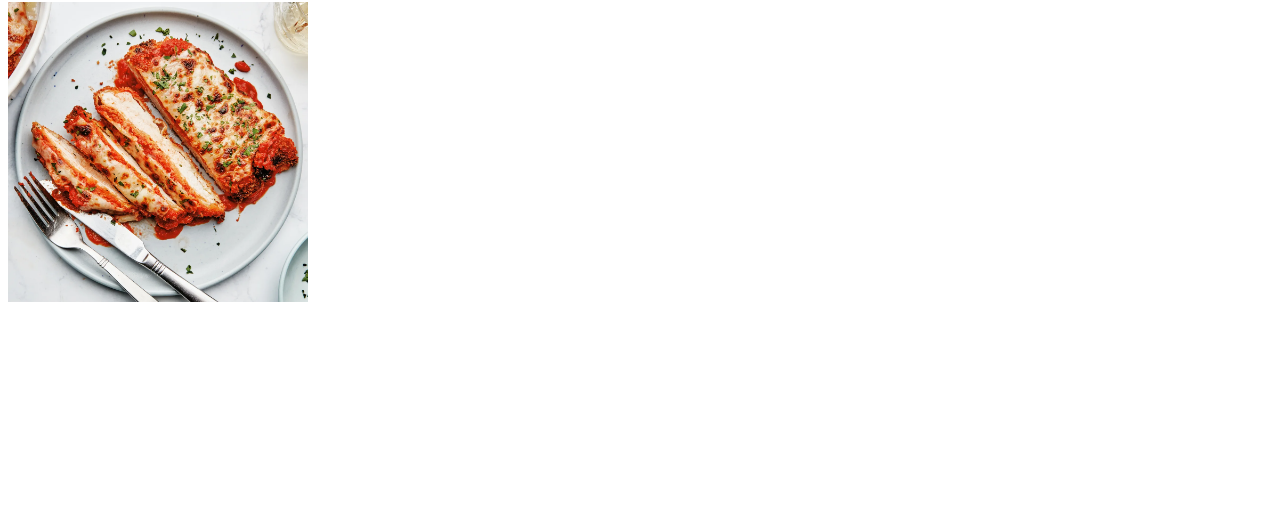
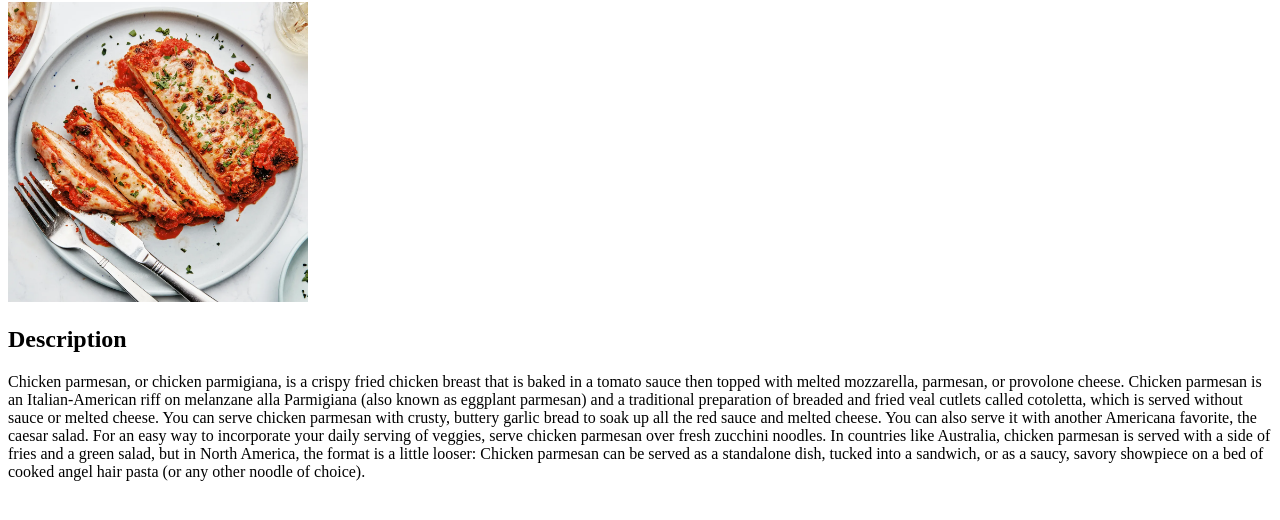
Before and after one commit to chan0047/odin-recipes, a plain HTML site: page recipes/chickenparmesan.html in a window 1280 px wide. Shown: the part 78-598 px from the top of the page. Drawn offline with Linux system fonts and the light colour scheme.

Commit message:
Add description of chicken parmesan

```diff
--- a/recipes/chickenparmesan.html
+++ b/recipes/chickenparmesan.html
@@ -14,17 +14,31 @@
 
 <body>
     <h1>Chicken Parmesan</h1>
-
-
-
-
-</body>
-<img src="../images/Chicken-Parmesean-Recipe-Lede.webp" alt="Chicken Parmesan"
+    <img src="../images/Chicken-Parmesean-Recipe-Lede.webp" alt="Chicken Parmesan"
 height="300" width="=300">
+    <h2> Description</h2>
+        <p>Chicken parmesan, or chicken parmigiana, is a crispy fried chicken breast
+        that is baked in a tomato sauce then topped with melted mozzarella, parmesan, or provolone cheese.
+        Chicken parmesan is an Italian-American riff on melanzane alla Parmigiana (also known as eggplant parmesan)
+        and a traditional preparation of breaded and fried veal cutlets called cotoletta, which is served without
+        sauce or melted cheese. You can serve chicken parmesan with crusty, buttery garlic bread to soak up all the red
+        sauce and melted cheese. You can also serve it with another Americana favorite, the caesar salad. For an easy way
+        to incorporate your daily serving of veggies, serve chicken parmesan over fresh zucchini noodles. In countries like Australia, chicken parmesan is served with
+        a side of fries and a green salad, but in North America, the format is a little looser: Chicken parmesan can be served as a standalone
+        dish, tucked into a sandwich, or as a saucy, savory showpiece on a bed of cooked angel hair pasta (or any other noodle of choice). </p>
 
 
 
 
 
 
+
+
+
+</body>
+
+
+
+
+
 </html>
```
